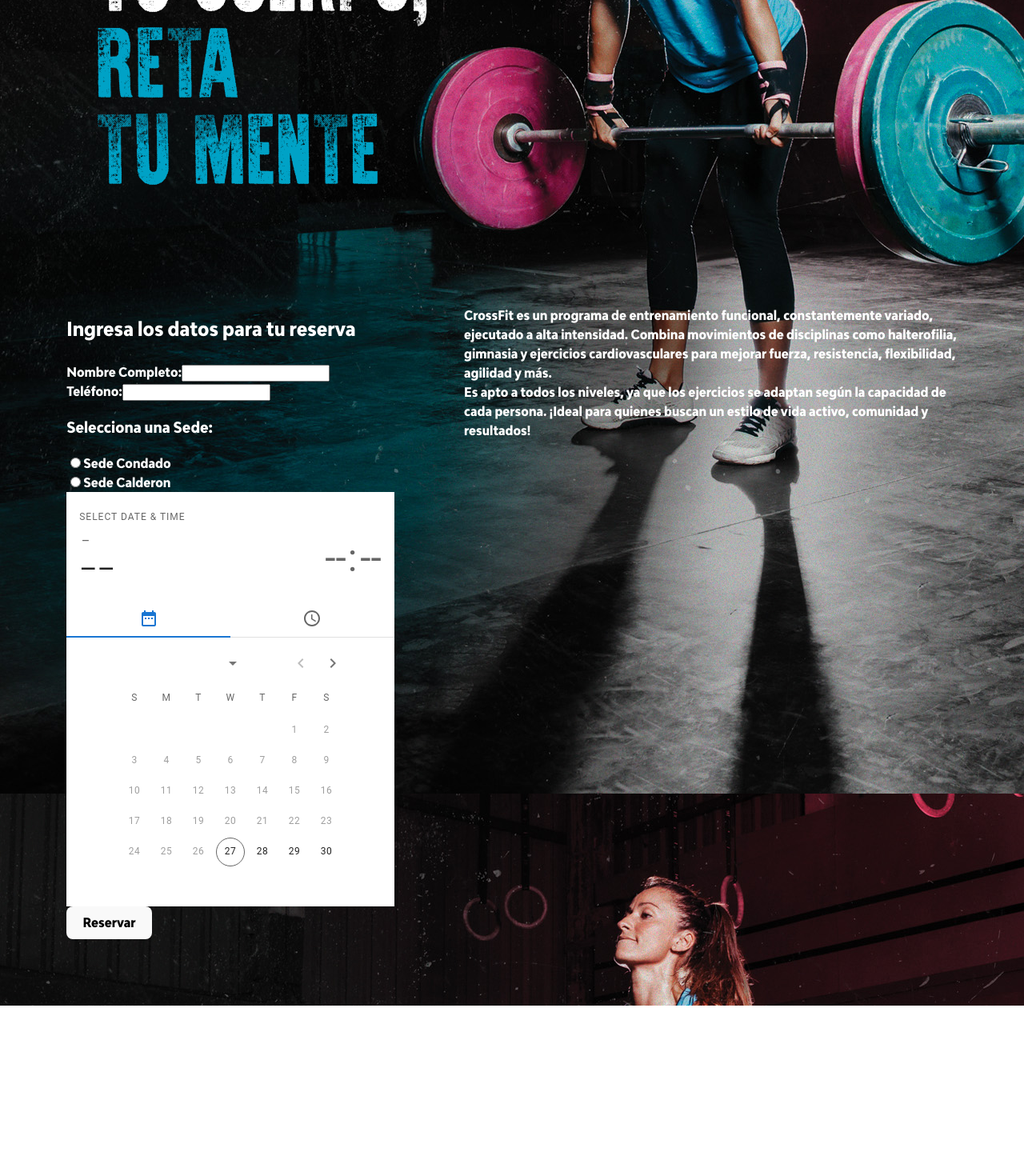
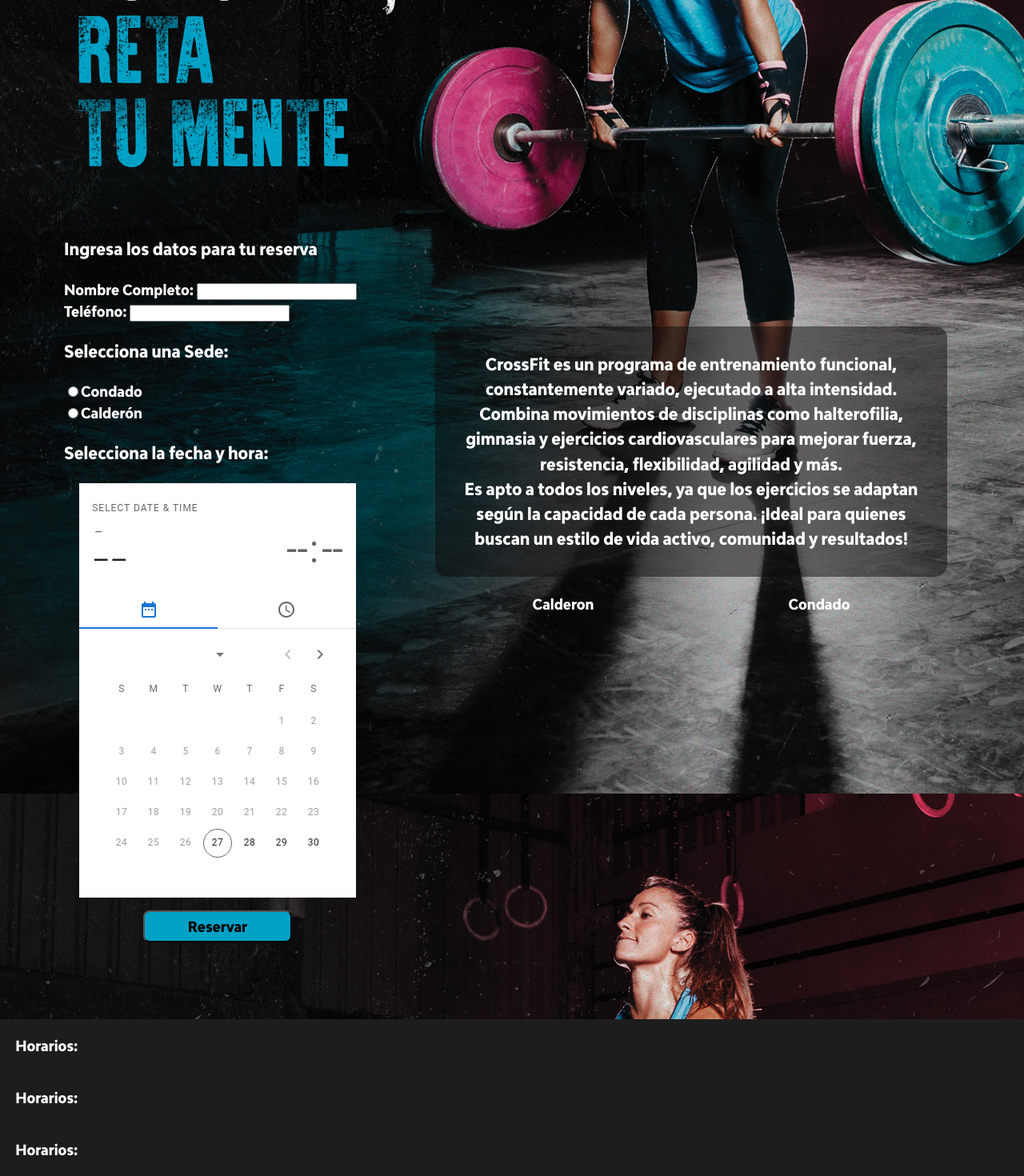
Before and after one commit to juanlto87/formulario, a React (Vite) app: page / in a window 1280 px wide. Shown: the part 459-1929 px from the top of the page at 80% size. Before the commit the page ends 1716 px from the top, so only its background shows below. Built offline with nearby package versions, Linux system fonts and the light colour scheme.

Commit message:
20241209

```diff
--- /dev/null
+++ b/components/Footer.css
@@ -0,0 +1,4 @@
+.footer {
+  background-color: #1d1d1d;
+  padding: 1.2rem;
+}
--- /dev/null
+++ b/components/Footer.jsx
@@ -0,0 +1,10 @@
+import "./Footer.css";
+export default function Footer() {
+  return (
+    <footer>
+      <div className="footer">Horarios:</div>
+      <div className="footer">Horarios:</div>
+      <div className="footer">Horarios:</div>
+    </footer>
+  );
+}
--- a/components/Formulario.css
+++ b/components/Formulario.css
@@ -1,7 +1,20 @@
-form {
-  margin: 5.2rem;
+p {
+  font-size: 1.3rem;
 }
 
-p {
-  font-size: 24px;
+input[type="text"] {
+  width: 50%;
 }
+
+.fecha {
+  width: 90%;
+}
+
+button {
+  background-color: "#00A2C6";
+  margin: 1rem;
+}
+
+.MuiPickersLayout-root {
+  background-color: rgba(255, 255, 255, 0.5);
+}
--- a/components/Formulario.jsx
+++ b/components/Formulario.jsx
@@ -88,9 +88,9 @@ export default function Formulario() {
   return (
     <>
       <form onSubmit={handleSubmit}>
-        <p>Ingresa los datos para tu reserva</p>
+        <h3>Ingresa los datos para tu reserva</h3>
         <div>
-          <label>Nombre Completo:</label>
+          <label>Nombre Completo: </label>
           <input
             type="text"
             name="name"
@@ -100,7 +100,7 @@ export default function Formulario() {
           />
         </div>
         <div>
-          <label>Teléfono:</label>
+          <label>Teléfono: </label>
           <input
             type="text"
             name="phone"
@@ -120,7 +120,7 @@ export default function Formulario() {
               onChange={handleChangeSede}
               required
             />
-            Sede Condado
+            Condado
           </label>
         </div>
         <div>
@@ -133,13 +133,14 @@ export default function Formulario() {
               onChange={handleChangeSede}
               required
             />
-            Sede Calderon
+            Calderón
           </label>
         </div>
-        <div>
+        <h3>Selecciona la fecha y hora:</h3>
+        <center>
+          <div className="fecha">
             <LocalizationProvider dateAdapter={AdapterDayjs}>
               <StaticDateTimePicker
-              label="Selecciona una fecha"
                 orientation="portrait"
                 value={fecha}
                 onChange={handleChangeDate}
@@ -150,16 +151,23 @@ export default function Formulario() {
                 shouldDisableDate={isSunday}
                 views={["year", "month", "day", "hours"]}
                 ampm={false}
+                components={{
+                  Toolbar: null, // Deshabilitar la Toolbar
+                }}
                 slotProps={{
                   actionBar: {
                     actions: [],
                   },
+                  toolbar: {},
                 }}
                 required
               />
             </LocalizationProvider>
           </div>
+        </center>
+        <center>
           <button type="submit">Reservar</button>
+        </center>
       </form>
     </>
   );
--- a/components/header.css
+++ b/components/header.css
@@ -3,14 +3,14 @@
   src: url("../assets/War_is_Over.ttf");
 }
 img {
-  padding: 30px;
-  padding-left: 60px;
+  padding: 2rem;
+  padding-left: 3rem;
 }
 
 p.header {
-  margin: 60px;
-  padding-left: 60px;
+  margin: 3rem;
+  padding-left: 3rem;
   font-family: "WarIsOver";
-  font-size: 108px;
+  font-size: 6.5rem;
   line-height: 1;
 }
--- a/src/App.css
+++ b/src/App.css
@@ -1,15 +1,34 @@
-#derecha {
+.derecha {
+  width: 50%;
+  margin-left: 0;
+  margin-top: 7rem;
+}
+
+.izquierda {
+  margin: 5rem;
+  margin-top: 0rem;
+  width: 30%;
+}
+
+.condado {
   float: right;
   width: 50%;
-  margin-right: 60px;
+  text-align: center;
+}
+.calderon {
+  float: left;
+  width: 50%;
+  text-align: center;
+}
+.contenedor {
+  margin: auto;
+  display: flex;
 }
 
-#izquierda {
-  float: left;
-  width: 45%;
+.texto {
+  background: rgba(12, 10, 10, 0.5);
+  text-align: center;
+  border-radius: 15px;
+  padding: 2rem;
+  text-decoration: none;
 }
-
-#contenedor {
-  display: table;
-  margin: auto;
-}
--- a/src/App.jsx
+++ b/src/App.jsx
@@ -1,29 +1,34 @@
 import Header from "../components/header";
 import Formulario from "../components/Formulario";
+import Footer from "../components/Footer";
 import "./App.css";
 
 function App() {
   return (
     <>
       <Header />
-      <div id="contenedor">
-        <div id="izquierda">
+      <section className="contenedor">
+        <div className="izquierda">
           <Formulario />
         </div>
-        <div id="derecha">
-          <br />
-          <br />
-          <br />
-          CrossFit es un programa de entrenamiento funcional, constantemente
-          variado, ejecutado a alta intensidad. Combina movimientos de
-          disciplinas como halterofilia, gimnasia y ejercicios cardiovasculares
-          para mejorar fuerza, resistencia, flexibilidad, agilidad y más.
-          <br />
-          Es apto a todos los niveles, ya que los ejercicios se adaptan según la
-          capacidad de cada persona. ¡Ideal para quienes buscan un estilo de
-          vida activo, comunidad y resultados!
+        <div className="derecha">
+          <div></div>
+          <p className="texto">
+            CrossFit es un programa de entrenamiento funcional, constantemente
+            variado, ejecutado a alta intensidad. Combina movimientos de
+            disciplinas como halterofilia, gimnasia y ejercicios
+            cardiovasculares para mejorar fuerza, resistencia, flexibilidad,
+            agilidad y más.
+            <br />
+            Es apto a todos los niveles, ya que los ejercicios se adaptan según
+            la capacidad de cada persona. ¡Ideal para quienes buscan un estilo
+            de vida activo, comunidad y resultados!
+          </p>
+          <div className="condado">Condado</div>
+          <div className="calderon">Calderon</div>
         </div>
-      </div>
+      </section>
+      <Footer />
     </>
   );
 }
--- a/src/index.css
+++ b/src/index.css
@@ -3,8 +3,7 @@
   src: url("../assets/BwModelicaExtraBoldCondensed.otf");
 }
 :root {
-  font-family: "BwModelica", Inter, system-ui, Avenir, Helvetica, Arial,
-    sans-serif;
+  font-family: "BwModelica", Inter, system-ui, Avenir, Helvetica;
   line-height: 1.5;
   font-weight: 400;
 
@@ -29,9 +28,10 @@ a:hover {
 
 body {
   margin: 0;
-  display: flex;
   background-image: url("../assets/fondo.jpg");
   color: #ffffff;
+  font-size: 18px;
+  line-height: 1.5;
 }
 
 h1 {
@@ -41,17 +41,15 @@ h1 {
 
 button {
   border-radius: 8px;
-  border: 1px solid transparent;
-  padding: 0.6em 1.2em;
+  padding: 0.4em 3em;
   font-size: 1em;
-  font-weight: 500;
   font-family: inherit;
-  background-color: #1a1a1a;
+  background-color: #00a2c6;
   cursor: pointer;
   transition: border-color 0.25s;
 }
 button:hover {
-  border-color: #646cff;
+  border-color: #7caeb9;
 }
 button:focus,
 button:focus-visible {
@@ -67,6 +65,6 @@ button:focus-visible {
     color: #747bff;
   }
   button {
-    background-color: #f9f9f9;
+    background-color: #00a2c6;
   }
 }
```
Lines whose indentation alone changed are shown as unchanged.
